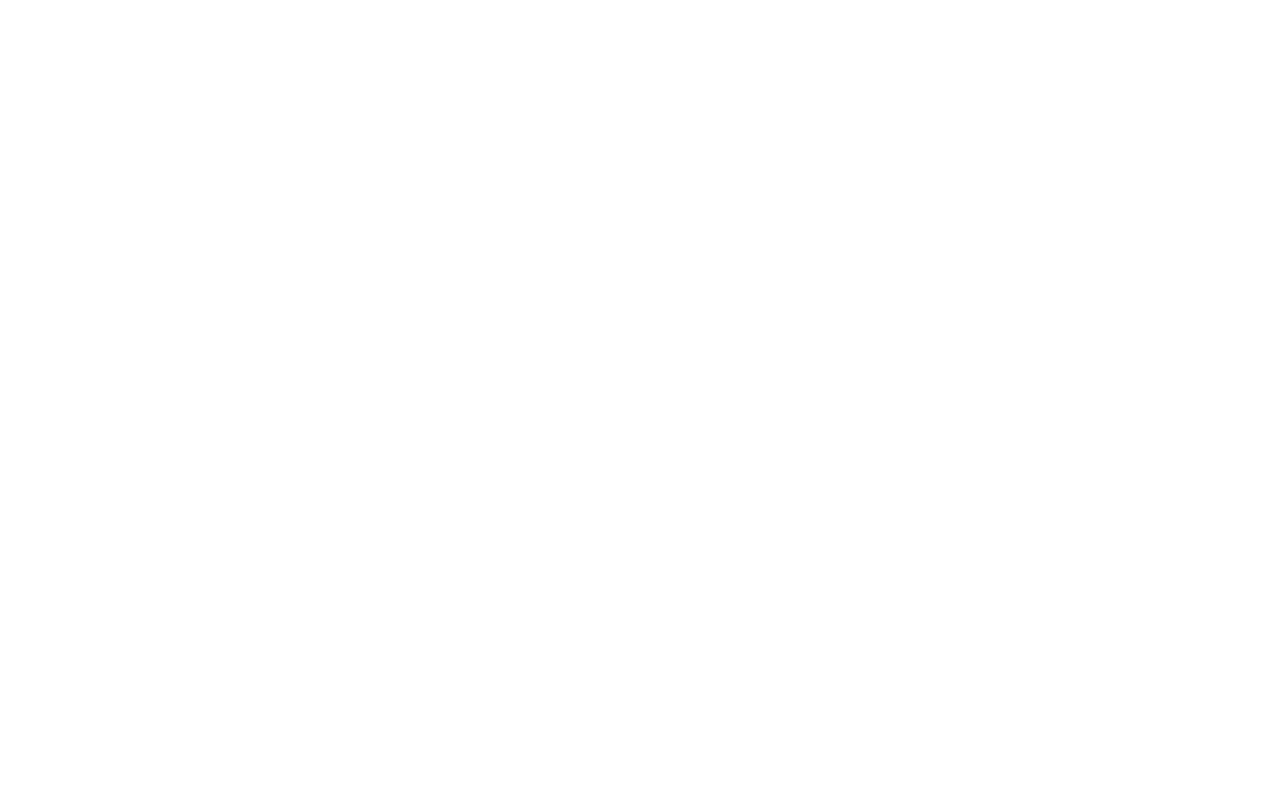
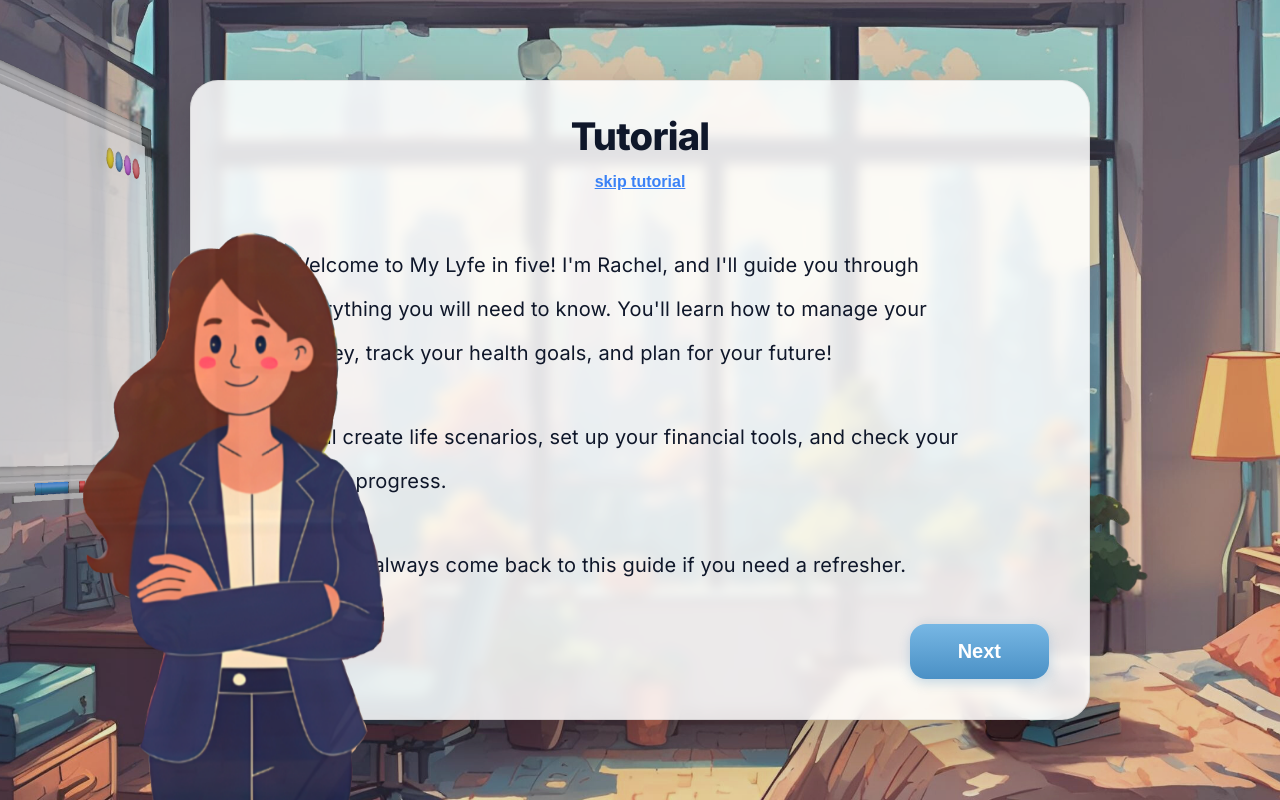
Before and after one commit to FarrellJoswara/FRENS, a React (Vite) app: page /tutorial in a window 1280 px wide. Before the commit this address had no page. Built offline with nearby package versions, Linux system fonts and the light colour scheme; sample sign-in values are in the browser's storage.

Commit message:
full tutorial addition

```diff
--- a/src/App.jsx
+++ b/src/App.jsx
@@ -15,6 +15,7 @@ import Whiteboard from "./pages/whiteboard";
 import Map from "./pages/social/map";
 import Split from "./pages/social/split";
 import List from "./pages/social/list";
+import Tutorial from "./pages/tutorial";
 
 import { LyfeProvider, useLyfe } from "./lyfe/LyfeContext"; // ⬅️ added useLyfe
 
@@ -209,6 +210,16 @@ function App() {
               </ProtectedRoute>
             }
           />
+          <Route
+            path="/tutorial"
+            element={
+              <ProtectedRoute>
+                <WithLyfe>
+                  <Tutorial />
+                </WithLyfe>
+              </ProtectedRoute>
+            }
+          />
         </Routes>
       </Router>
     </GoogleOAuthProvider>
--- a/src/pages/LoginPage.jsx
+++ b/src/pages/LoginPage.jsx
@@ -57,7 +57,7 @@ export default function LoginPage() {
   const handleSuccess = (credentialResponse) => {
     if (credentialResponse?.credential) {
       sessionStorage.setItem("google_token", credentialResponse.credential);
-      navigate("/front", { replace: true });
+      navigate("/tutorial", { replace: true });
     } else {
       console.warn("Google login succeeded but no credential present", credentialResponse);
     }
@@ -82,7 +82,7 @@ export default function LoginPage() {
     if (users[u].password !== p) return alert("Invalid username or password.");
 
     localStorage.setItem(SESSION_KEY, JSON.stringify({ username: u, name: users[u].name, provider: "local" }));
-    navigate("/front", { replace: true });
+    navigate("/tutorial", { replace: true });
   };
 
   return (
--- a/src/pages/lyfe.css
+++ b/src/pages/lyfe.css
@@ -2,9 +2,14 @@
   min-height: 100vh;
   width: 100%;
   position: relative;
-  background-size: cover;
-  background-position: center;
+  background-image: url('../assets/life-path.png');
+  background-size: cover;       /* scale to cover container fully */
+  background-position: center;  /* center the image */
   background-repeat: no-repeat;
+  /* Center the content vertically and horizontally */
+  display: flex;
+  align-items: center;
+  justify-content: center;
 }
 .lyfe-overlay {
   position: absolute; inset: 0;
@@ -14,8 +19,7 @@
 
 .lyfe-card {
   position: relative;
-  margin: 32px auto;
-  width: min(1100px, 92vw);
+  width: min(900px, 88vw);
   background: linear-gradient(135deg, rgba(255,255,255,0.9), rgba(255,255,255,0.7));
   border: 1px solid rgba(2,6,23,0.08);
   border-radius: 22px;
--- a/src/pages/lyfe.jsx
+++ b/src/pages/lyfe.jsx
@@ -1,6 +1,7 @@
 import React, { useState } from "react";
 import "./Lyfe.css";
 import LyfeBg from "../assets/Lyfe.svg"; // <-- ensure this exists in /assets
+import LifeSelector from "../assets/life-selector.svg";
 
 import { useLyfe } from "../lyfe/LyfeContext";
 import { useNavigate } from "react-router-dom";
@@ -51,7 +52,7 @@ export default function Lyfe() {
   const onMakeActive = (id) => setCurrentId(id);
 
   return (
-    <div className="lyfe-root" style={{ backgroundImage: `url(${LyfeBg})` }}>
+    <div className="lyfe-root">
       <div className="lyfe-overlay" />
       <main className="lyfe-card">
         <header className="lyfe-head">
--- /dev/null
+++ b/src/pages/tutorial.css
@@ -0,0 +1,150 @@
+:root {
+  --overlay: rgba(0,0,0,.10);
+  --panel: rgba(255,255,255,.86);
+  --ring: rgba(0,0,0,.08);
+  --text: #0f172a;
+  --muted: #475569;
+}
+
+.tutorial-root {
+  min-height: 100vh;
+  width: 100%;
+  position: relative;
+  background-image: url('../assets/tutorial.svg');
+  background-size: cover;       /* scale to cover container fully */
+  background-position: center;  /* center the image */
+  background-repeat: no-repeat;
+}
+
+.tutorial-overlay {
+  position: absolute;
+  inset: 0;
+  background: var(--overlay);
+}
+
+.tutorial-card {
+  position: absolute;
+  inset: 0;
+  margin: auto;
+  width: min(900px, 90vw);
+  height: min(700px, 80vh);
+  background: var(--panel);
+  border: 1px solid var(--ring);
+  border-radius: 28px;
+  box-shadow: 0 20px 60px rgba(0,0,0,.25);
+  backdrop-filter: blur(6px);
+  display: flex;
+  flex-direction: column;
+  overflow: hidden;
+  padding: 32px;
+}
+
+.tutorial-title {
+  text-align: center;
+  font-size: 38px;
+  font-weight: 800;
+  margin: 0 0 36px 0;
+  color: var(--text);
+  letter-spacing: -0.02em;
+}
+
+.tutorial-content {
+  max-width: 700px;
+  margin: 0 auto;
+  padding: 20px 0;
+  color: var(--text);
+  font-family: 'Inter', system-ui, -apple-system, BlinkMacSystemFont, 'Segoe UI', Roboto, 'Helvetica Neue', sans-serif;
+}
+
+.tutorial-content p {
+  line-height: 2.2;
+  margin-bottom: 40px;
+  font-size: 20px;
+  letter-spacing: 0.01em;
+  font-weight: 400;
+}
+
+.tutorial-navigation {
+  position: absolute;
+  bottom: 40px;
+  right: 40px;
+  display: flex;
+  flex-direction: column;
+  align-items: flex-end;
+  gap: 12px;
+}
+
+.tutorial-nav-buttons {
+  display: flex;
+  gap: 16px;
+}
+
+.skip-button {
+  display: block;
+  margin: -30px auto 4px;
+  background: transparent;
+  color: #3b82f6;
+  border: none;
+  padding: 8px 16px;
+  font-size: 16px;
+  font-weight: 600;
+  cursor: pointer;
+  transition: all 0.2s;
+  text-decoration: underline;
+}
+
+.skip-button:hover {
+  color: #2563eb;
+}
+
+.back-button {
+  background: white;
+  color: #4a90c5;
+  border: 2px solid #77b7e4;
+  border-radius: 16px;
+  padding: 16px 48px;
+  font-size: 20px;
+  font-weight: 600;
+  cursor: pointer;
+  transition: all 0.2s;
+}
+
+.back-button:hover {
+  background: #f8fafc;
+  transform: translateY(-1px);
+  box-shadow: 0 4px 12px rgba(74, 144, 197, 0.15);
+}
+
+.next-button {
+  background: linear-gradient(180deg, #77b7e4, #4a90c5);
+  color: white;
+  border: none;
+  border-radius: 16px;
+  padding: 16px 48px;
+  font-size: 20px;
+  font-weight: 600;
+  cursor: pointer;
+  transition: all 0.2s;
+  box-shadow: 0 4px 12px rgba(74, 144, 197, 0.3);
+}
+
+.next-button:hover {
+  transform: translateY(-1px);
+  box-shadow: 0 6px 16px rgba(74, 144, 197, 0.4);
+}
+
+.rachel-container {
+  position: fixed;
+  left: 60px;
+  bottom: 0;
+  z-index: 10;
+  width: 350px;
+  pointer-events: none;
+}
+
+.rachel-image {
+  width: 100%;
+  height: auto;
+  display: block;
+  margin-bottom: -20px;
+}
--- /dev/null
+++ b/src/pages/tutorial.jsx
@@ -0,0 +1,91 @@
+import React, { useState } from 'react';
+import { useNavigate } from 'react-router-dom';
+import './tutorial.css';
+import Rachel from '../assets/rachel.png';
+
+const tutorialSteps = [
+  {
+    content: [
+      "Welcome to My Lyfe in five! I'm Rachel, and I'll guide you through everything you will need to know. You'll learn how to manage your money, track your health goals, and plan for your future!",
+      "We'll create life scenarios, set up your financial tools, and check your health progress.",
+      "You can always come back to this guide if you need a refresher."
+    ]
+  },
+  {
+    content: [
+      "Let's start with Life Scenarios. These help you plan for different situations - maybe you're a college student, working professional, or planning for a big change.",
+      "Each scenario lets you manage separate financial plans and health tracking. This way, you can explore different paths and see what works best.",
+      "Click on me to start setting up your first scenario."
+    ]
+  },
+  {
+    content: [
+      "Once you've created a life scenario, you'll have access to two main tools: Finance and Health.",
+      "The Finance section helps you track income, expenses, and savings goals. You can set budgets and watch your progress over time.",
+      "The Health section lets you monitor exercise, nutrition, and wellness goals specific to each life scenario."
+    ]
+  }
+];
+
+export default function Tutorial() {
+  const navigate = useNavigate();
+  const [currentStep, setCurrentStep] = useState(0);
+
+  const handleNext = () => {
+    if (currentStep < tutorialSteps.length - 1) {
+      setCurrentStep(currentStep + 1);
+    }
+  };
+
+  const handleBack = () => {
+    if (currentStep > 0) {
+      setCurrentStep(currentStep - 1);
+    }
+  };
+
+  const handleFinish = () => {
+    navigate('/front');
+  };
+
+  const handleSkip = () => {
+    navigate('/front');
+  };
+
+  return (
+    <div className="tutorial-root">
+      <div className="tutorial-overlay" />
+      <div className="rachel-container">
+        <img src={Rachel} alt="Rachel" className="rachel-image" />
+      </div>
+      <main className="tutorial-card">
+        <h1 className="tutorial-title">Tutorial</h1>
+        <button className="skip-button" onClick={handleSkip}>
+          skip tutorial
+        </button>
+        <div className="tutorial-content">
+          {tutorialSteps[currentStep].content.map((paragraph, index) => (
+            <p key={index}>{paragraph}</p>
+          ))}
+        </div>
+        <div className="tutorial-navigation">
+          <div className="tutorial-nav-buttons">
+            {currentStep > 0 && (
+              <button className="back-button" onClick={handleBack}>
+                Back
+              </button>
+            )}
+            {currentStep < tutorialSteps.length - 1 ? (
+              <button className="next-button" onClick={handleNext}>
+                Next
+              </button>
+            ) : (
+              <button className="next-button" onClick={handleFinish}>
+                Finish
+              </button>
+            )}
+          </div>
+        </div>
+      </main>
+    </div>
+  );
+}
```
Also changed, not shown: src/assets/tutorial.svg (added).
